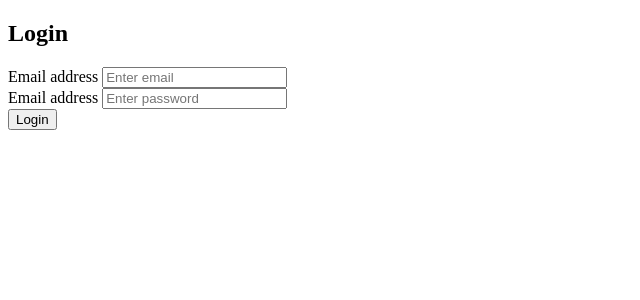
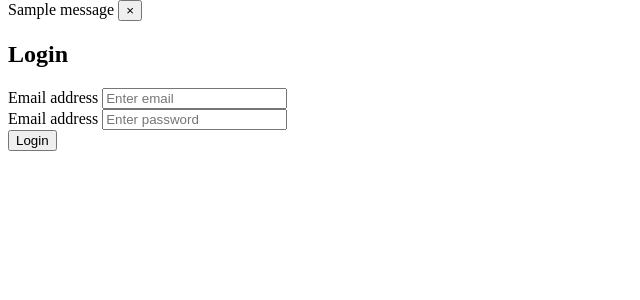
Before and after one commit to hinexwdrms/Note-Flask, a Flask app: page /login in a window 1280 px wide. Shown: the part 26-326 px from the top of the page, without its empty margins (0-640 px from the left). Run offline with Flask 3, Linux system fonts and the light colour scheme; one stand-in notice (Sample message) is shown.

Commit message:
message flashing

```diff
--- a/website/auth.py
+++ b/website/auth.py
@@ -19,6 +19,18 @@ def sign_up():
         password1 = request.form.get('password1')
         password2 = request.form.get('password2')
 
+        if len(email) < 4:
+            flash("Email is too short!", category='error')
+        elif len(firstName) < 2 or len(lastName) < 2:
+            flash("The first or last name is invalid!", category='error')
+        elif password1 != password2:
+            flash("Passwords do not match!", category='error')
+        elif len(password1) < 4:
+            flash("Password should be longer than 4 characters!")
+        #can later make symbols, numbers and caps required
+        else:
+            flash("Account created!", category='success')
+
     return render_template('sign_up.html')
 
 @auth.route('/logout')
--- a/website/templates/base.html
+++ b/website/templates/base.html
@@ -18,11 +18,36 @@
             <a href="/logout">Logout</a>
         </div>
     </nav>
+
+    <!--Flashed messages-->
+    {% with messages = get_flashed_messages(with_categories=true) %}
+    {% if messages %}
+    {% for category, message in messages %}
+    {% if category == 'error'%}
+    <div class="error">
+        {{message}}
+        <button type="button" class="close">
+            <span>&times;</span>
+        </button>
+    </div>
+    {% else %}
+    <div class="success">
+        {{message}}
+        <button type="button" class="close">
+            <span>&times;</span>
+        </button>
+    </div>
+    {% endif %}
+    {% endfor %}
+    {% endif %}
+    {% endwith %}
+
+    <!--Content-->
     <div>
-        <!--Content-->
         {% block content %}
         {% endblock %}
     </div>
+
     <!--Load any scripts at the end-->
     <script type="text/javascript" src="{{ url_for('static', filename = 'index.js') }}">
     </script>
```
